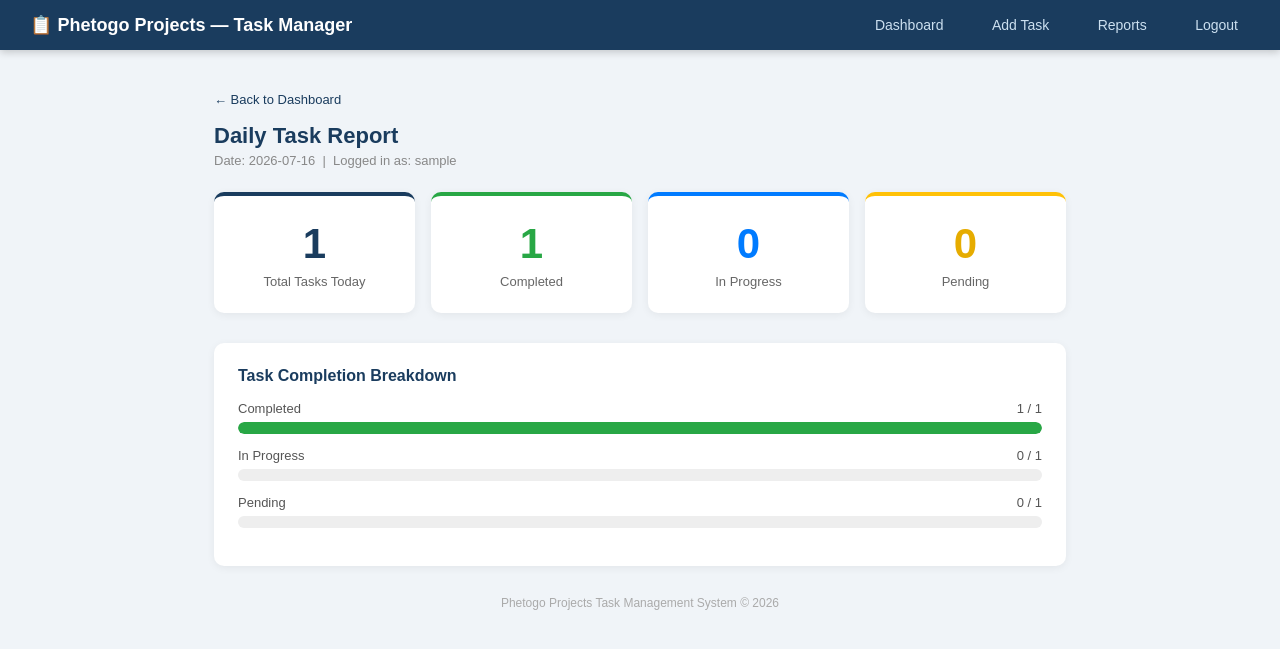
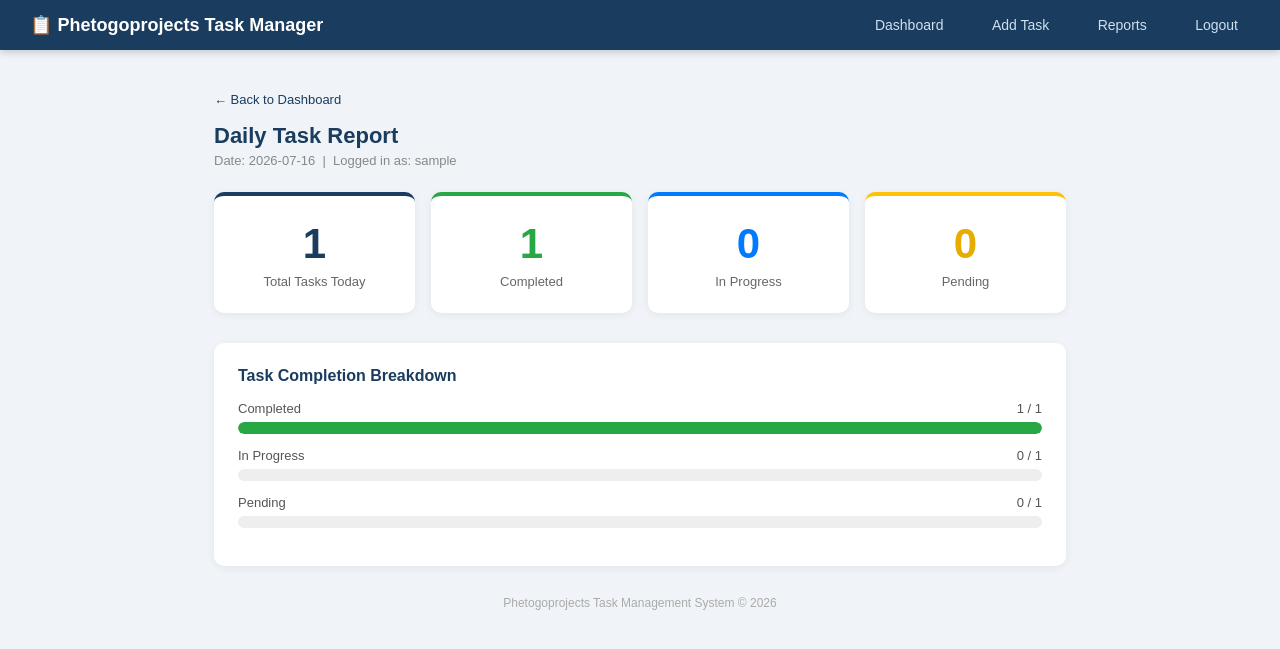
Before and after one commit to sihlebaruza/Phetogoprojects, a Flask app: page /reports in a window 1280 px wide. Shown: the top 649 px of the page. Run offline with Flask 3, Linux system fonts and the light colour scheme; the visitor is signed in with stand-in values (Sample User, id 1); data comes from the database, SQL or seed files in the repository.

Commit message:
Update reports.html

```diff
--- a/templates/reports.html
+++ b/templates/reports.html
@@ -1,7 +1,7 @@
 <!DOCTYPE html>
 <html>
 <head>
-  <title>Reports - Phetogo Projects</title>
+  <title>Reports - Phetogoprojects</title>
   <style>
     * { margin: 0; padding: 0; box-sizing: border-box; }
     body { font-family: Arial, sans-serif; background: #f0f4f8; }
@@ -40,7 +40,7 @@
 </head>
 <body>
   <nav>
-    <h1>&#128203; Phetogo Projects — Task Manager</h1>
+    <h1>&#128203; Phetogoprojects Task Manager</h1>
     <div>
       <a href="/dashboard">Dashboard</a>
       <a href="/add">Add Task</a>
@@ -91,7 +91,7 @@
       <p style="color:#999; font-size:13px;">No tasks logged today yet.</p>
       {% endif %}
     </div>
-    <div class="footer">Phetogo Projects Task Management System &copy; 2026</div>
+    <div class="footer">Phetogoprojects Task Management System &copy; 2026</div>
   </div>
 </body>
 </html>
```
